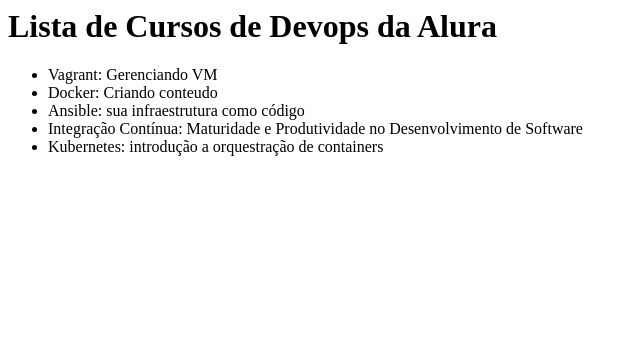
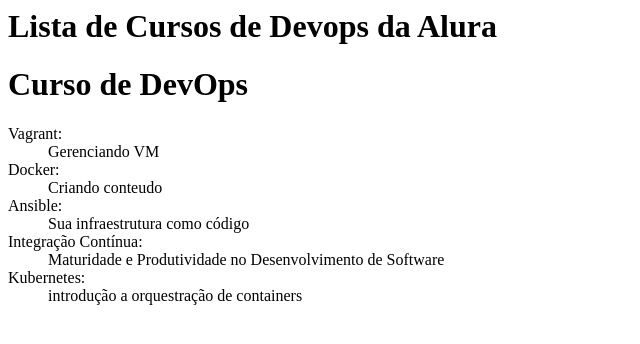
Before and after one commit to Mariana-RDS/alura-git, a plain HTML site: page index.html in a window 1280 px wide. Shown: the whole page, without its empty margins (0-640 px from the left). Drawn offline with Linux system fonts and the light colour scheme.

Commit message:
Revert "faxendo novamente"
This reverts commit 47023700de5401efd0b446cbc335994cc322a353.

```diff
--- a/index.html
+++ b/index.html
@@ -4,11 +4,22 @@
     <h1>Lista de Cursos de Devops da Alura</h1>
 </head>
 <body>
-    <ul>
-        <li>Vagrant: Gerenciando VM</li>
-        <li>Docker: Criando conteudo</li>
-        <li>Ansible: sua infraestrutura como código</li>
-        <li>Integração Contínua: Maturidade e Produtividade no Desenvolvimento de Software</li>
-        <li>Kubernetes: introdução a orquestração de containers</li>
-    </ul>
+    <h1>Curso de DevOps</h1>
+
+    <dl>
+        <dt>Vagrant: </dt>
+        <dd>Gerenciando VM</dd>
+
+        <dt>Docker: </dt>
+        <dd>Criando conteudo</dd>
+
+        <dt>Ansible: </dt>
+        <dd>Sua infraestrutura como código</dd>
+
+        <dt>Integração Contínua: </dt>
+        <dd>Maturidade e Produtividade no Desenvolvimento de Software</dd>
+
+        <dt>Kubernetes: </dt>
+        <dd>introdução a orquestração de containers</dd>
+    </dl>
 </body>
```
Also changed, not shown: 3 other files.
